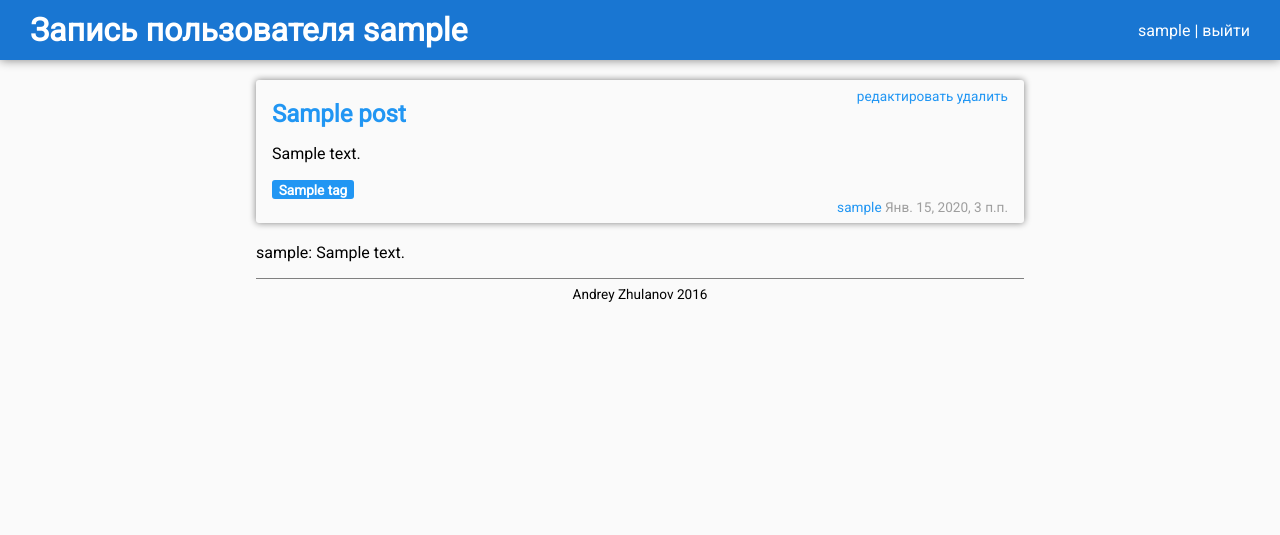
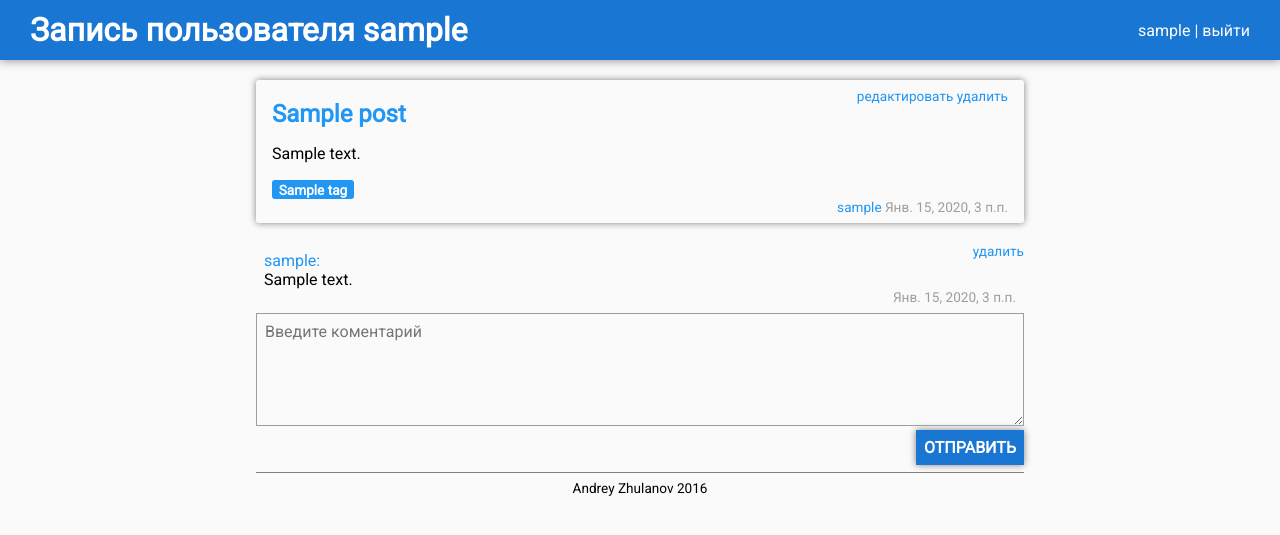
Before and after one commit to ZhulanovAA/mysite, a Django app: page /post/1/ in a window 1280 px wide. Shown: the top 535 px of the page. Run offline with Django 3.2, Linux system fonts and the light colour scheme; a user stored in the database is signed in; tables that the repository leaves empty hold one stand-in row (values such as "Sample post").

Commit message:
Add comments

```diff
--- a/blog/forms.py
+++ b/blog/forms.py
@@ -1,6 +1,12 @@
 from django.forms import ModelForm
 
-from .models import Post
+from .models import Comment, Post
+
+
+class CommentForm(ModelForm):
+    class Meta:
+        model = Comment
+        fields = ('text',)
 
 
 class PostForm(ModelForm):
--- a/blog/templates/blog/form.html
+++ b/blog/templates/blog/form.html
@@ -28,7 +28,7 @@
                 <br>
             {% endfor %}
             {% csrf_token %}
-            <input class="bottom-right btn" type="submit" value="Сохранить">
+            <input class="btn" type="submit" value="Сохранить">
         </form>
     </div>
 {% endblock %}
--- a/blog/templates/blog/post_page.html
+++ b/blog/templates/blog/post_page.html
@@ -31,11 +31,44 @@
             </div>
         </div>
     </div>
-    {% if post.comments.all %}
-        {% for comment in post.comments.all %}
-            <p>{{ comment.author }}: {{ comment.text }}</p>
-        {% endfor %}
+    <ul class="list-unstyled list-divided">
+        {% if post.comments.all %}
+            {% for comment in post.comments.all %}
+                <li>
+                    {% if comment.author == user or perms.blog.delete_comment %}
+                        <div class="info-text top-right">
+                            <a href="{% url 'blog_comment_delete' post.pk comment.pk %}">
+                                удалить
+                            </a>
+                        </div>
+                    {% endif %}
+                    <a href="{% url 'user_info' post.author.username %}">
+                        {{ comment.author.username }}:
+                        <br>
+                    </a>
+                    {{ comment.text }}
+                    <div class="info info-text">
+                        <span class="date-published">{{ comment.date_created }}</span>
+                    </div>
+                </li>
+            {% endfor %}
+        {% else %}
+            <li>Коментариев пока нет</li>
+        {% endif %}
+    </ul>
+    {% if user.is_authenticated %}
+        {% if perms.blog.add_comment %}
+            <form action="{% url 'blog_comment_add' post.pk %}" class="comment-form" method="post">
+                <textarea id="{{ form.text.id_for_label }}" name="{{ form.text.html_name }}"
+                          placeholder="Введите коментарий" rows="5"></textarea>
+                <br>
+                {% csrf_token %}
+                <input class="btn" type="submit" value="Отправить">
+            </form>
+        {% else %}
+            Вы не можете оставлять коментарии
+        {% endif %}
     {% else %}
-        <p>Коментариев пока нет</p>
+        Войдите, чтобы оставлять коментарии
     {% endif %}
 {% endblock %}
--- a/blog/urls.py
+++ b/blog/urls.py
@@ -13,4 +13,8 @@ urlpatterns = [
         name='post_edit'),
     url(r'^post/(?P<post_pk>\d+)/delete/$', post_delete,
         name='post_delete'),
+    url(r'^post/(?P<post_pk>\d+)/add_comment/$', comment_add,
+        name='blog_comment_add'),
+    url(r'^post/(?P<post_pk>\d+)/comment(?P<comment_pk>\d+)/delete$', comment_delete,
+        name='blog_comment_delete'),
 ]
--- a/blog/views.py
+++ b/blog/views.py
@@ -1,11 +1,10 @@
 from django.contrib.auth.decorators import login_required
-from django.contrib.auth.forms import UserCreationForm
 from django.contrib.auth.models import User
 from django.core.exceptions import PermissionDenied
 from django.shortcuts import get_object_or_404, redirect, render
 
-from .forms import PostForm
-from .models import Post
+from .forms import CommentForm, PostForm
+from .models import Comment, Post
 
 
 def posts_list(request):
@@ -28,6 +27,8 @@ def user_info(request, username):
 def post_page(request, post_pk):
     post = get_object_or_404(Post, pk=post_pk)
     context = {'post': post}
+    if request.user.has_perm('blog.add_comment'):
+        context['form'] = CommentForm()
     return render(request, 'blog/post_page.html', context)
 
 
@@ -74,3 +75,28 @@ def post_delete(request, post_pk):
         raise PermissionDenied
     post.delete()
     return redirect('posts_list')
+
+
+@login_required
+def comment_add(request, post_pk):
+    post = get_object_or_404(Post, pk=post_pk)
+    if request.method == 'POST':
+        if not request.user.has_perm('blog.add_comment'):
+            raise PermissionDenied
+        form = CommentForm(data=request.POST)
+        if form.is_valid():
+            comment = form.save(commit=False)
+            comment.author = request.user
+            comment.post = post
+            comment.save()
+    return redirect('post_page', post_pk=post_pk)
+
+
+@login_required
+def comment_delete(request, post_pk, comment_pk):
+    post = get_object_or_404(Post, pk=post_pk)
+    comment = get_object_or_404(Comment, pk=comment_pk)
+    if comment.author != request.user and not request.user.has_perm('blog.delete_comment'):
+        raise PermissionDenied
+    comment.delete()
+    return redirect('post_page', post_pk=post_pk)
--- a/static/css/style.css
+++ b/static/css/style.css
@@ -4,6 +4,12 @@ body {
     background-color: #FAFAFA;
     font-size: 1em;
     font-family: "Roboto", sans-serif;
+    overflow-wrap: break-word;
+}
+
+body a {
+    text-decoration: none;
+    color: #2196F3;
 }
 
 body > header {
@@ -74,6 +80,16 @@ body > aside {
     list-style: none;
 }
 
+.list-divided > li {
+    position: relative;
+    padding: 0.5em;
+    border-bottom: 1px solid #9E9E9E;
+}
+
+.list-divided > li:last-child {
+    border: none;
+}
+
 .errorlist {
     margin: 0;
     padding: 0px;
@@ -102,23 +118,12 @@ body > aside {
     border: 0px solid black;
     border-radius: 3px;
     box-shadow: 0px 0px 7px gray;
-    overflow-wrap: break-word;
 }
 
 .paper-card .title{
     margin: 0.5em 0;
     font-size: 1.5em;
     color: #2196F3
-}
-
-.paper-card a {
-    text-decoration: none;
-    color: #2196F3;
-}
-
-.paper-card .info {
-    width: 100%;
-    text-align: right;
 }
 
 .tag {
@@ -131,6 +136,11 @@ body > aside {
     font-size: 0.85em;
     font-weight: bold;
     vertical-align: middle;
+}
+
+.info {
+    width: 100%;
+    text-align: right;
 }
 
 .info-text {
@@ -191,7 +201,9 @@ body > aside {
 }
 
 .material-form input[type="submit"] {
-    padding: 0.5em;
+    display: block;
+    margin-left: auto;
+    margin-right: 0;
 }
 
 .material-form label {
@@ -200,6 +212,48 @@ body > aside {
     font-weight: bold;
     text-transform: capitalize
 }
+
+
+
+.comment-form {
+    position: relative;
+}
+
+.comment-form * {
+    font-size: 1em;
+    font-family: "Roboto", sans-serif;
+}
+
+.comment-form textarea {
+    box-sizing: border-box;
+    -webkit-box-sizing: border-box;
+    width: 100%;
+    resize: vertical;
+    padding: 0.5em;
+    background-color: transparent;
+    border: 1px solid #9E9E9E;
+}
+
+.comment-form textarea:focus {
+    padding: calc(0.5em - 1px);
+    background: transparent;
+    border: 2px solid #2196F3;
+}
+
+.comment-form input[type="submit"] {
+    display: block;
+    margin-left: auto;
+    margin-right: 0;
+}
+
+.comment-form label {
+    font-size: 0.85em;
+    color: #9E9E9E;
+    font-weight: bold;
+    text-transform: capitalize
+}
+
+
 
 .header-form input[type="text"],
 .header-form input[type="password"] {
@@ -234,7 +288,6 @@ body > aside {
 
 .header-form input[type="submit"] {
     margin-right: 0.5em;
-    padding: 0.5em;
 }
 
 .header-form * {
@@ -246,7 +299,10 @@ body > aside {
     display: inline-block;
 }
 
+
+
 .btn {
+    padding: 0.5em;
     border: none;
     color: white;
     font-weight: bold;
@@ -266,6 +322,7 @@ body > aside {
 }
 
 .light-btn {
+    padding: 0.5em;
     border: none;
     color: white;
     font-weight: bold;
--- a/templates/toggle_login.html
+++ b/templates/toggle_login.html
@@ -1,8 +1,7 @@
 {% if user.is_authenticated %}
-    <span>
-        {{ user.username }} |
-        <a href="{% url 'mysite_logout' %}">выйти</a>
-    </span>
+    <a href="{% url 'user_info' user.username %}">{{ user.username }}</a>
+     |
+    <a href="{% url 'mysite_logout' %}">выйти</a>
 {% else %}
     <form class="header-form" action="{% url 'mysite_login' %}"
           method="post" accept-charset="utf-8">
```
